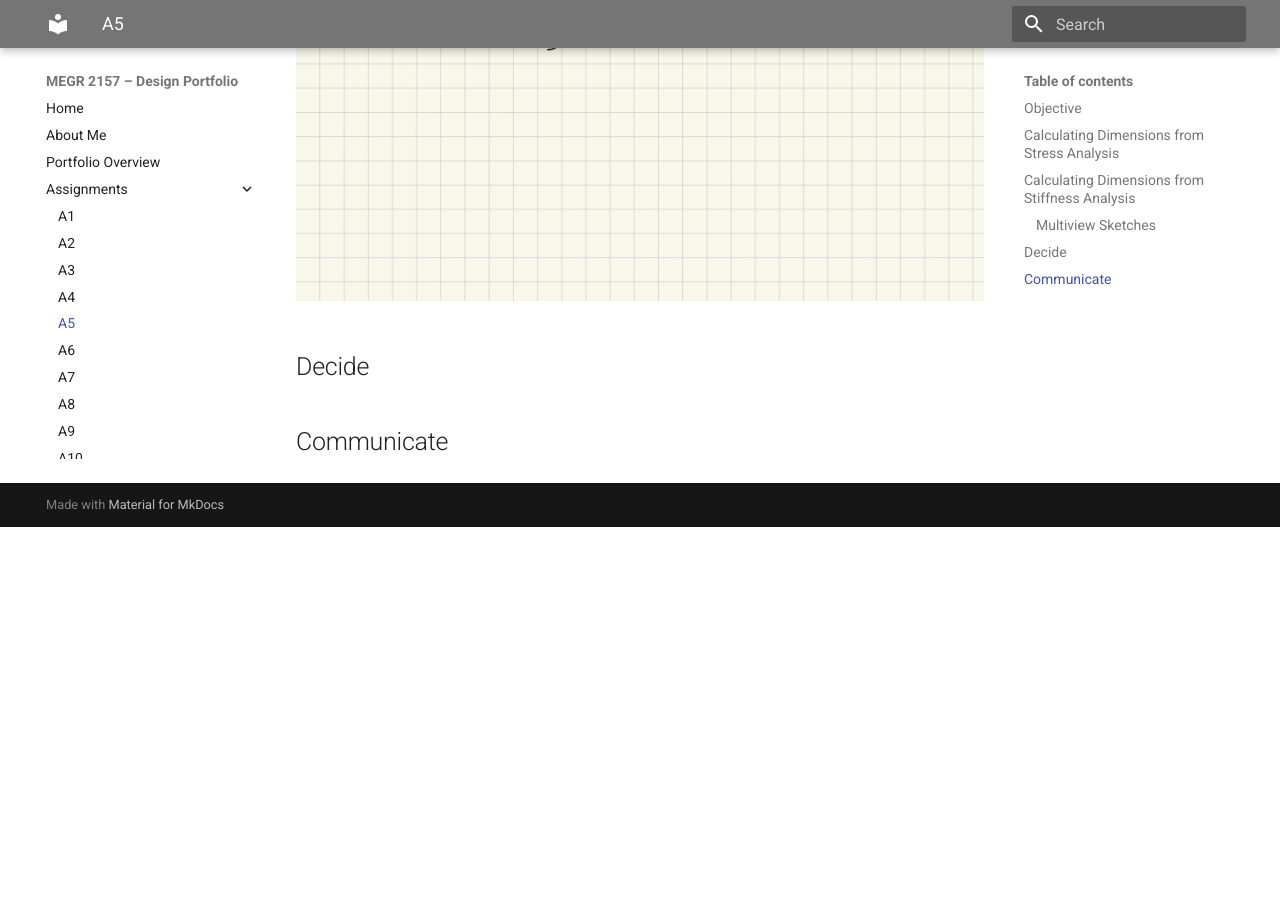
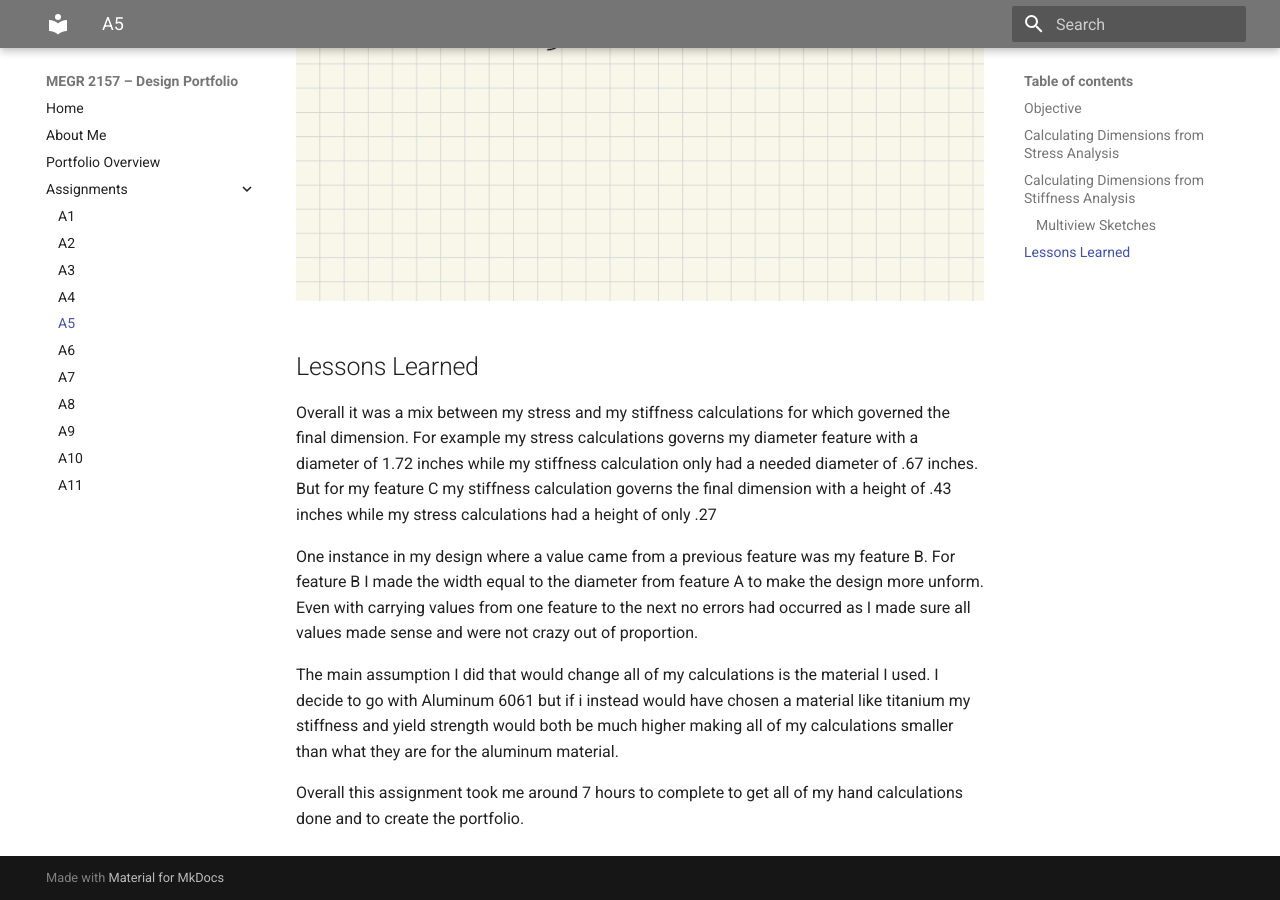
Before and after one commit to jadelma5/megr2156-portfolio, an MkDocs documentation site: the page built from docs/assignments/A05/index.md, in a window 1280 px wide and 900 px high, scrolled down 12226 px. Built offline with MkDocs 1.6.1 and Material for MkDocs 9.7.7, drawn with Linux system fonts in a browser that asks for light colours; before the commit the page ends 12753 px from its top, so only the background shows below that; some of the changed text lies outside the part shown.

Commit message:
Fix typos and update section titles in index.md
Corrected typos and improved clarity in the text. Updated section titles and added lessons learned.

```diff
--- a/docs/assignments/A05/index.md
+++ b/docs/assignments/A05/index.md
@@ -49,13 +49,18 @@ From these calculations I got both larger and smaller numbers than the stress an
 
 ### Multiview Sketches
 
-The last thing to to was to so draw multiveiw sketches of full design from botht he stress calculations and the stiffness calcuations
+The last thing to do was to draw multiveiw sketches of full design from botht he stress calculations and the stiffness calcuations.
 
 ![Stress](Stressdraw.jpg)
 
 ![stiff](Stiffdraw.jpg)
 
-## Decide
+## Lessons Learned
 
+Overall it was a mix between my stress and my stiffness calculations for which governed the final dimension. For example my stress calculations governs my diameter feature with a diameter of 1.72 inches while my stiffness calculation only had a needed diameter of .67 inches. But for my feature C my stiffness calculation governs the final dimension with a height of .43 inches while my stress calculations had a height of only .27
 
-## Communicate
+One instance in my design where a value came from a previous feature was my feature B. For feature B I made the width equal to the diameter from feature A to make the design more unform. Even with carrying values from one feature to the next no errors had occurred as I made sure all values made sense and were not crazy out of proportion.
+
+The main assumption I did that would change all of my calculations is the material I used. I decide to go with Aluminum 6061 but if i instead would have chosen a material like titanium my stiffness and yield strength would both be much higher making all of my calculations smaller than what they are for the aluminum material.
+
+Overall this assignment took me around 7 hours to complete to get all of my hand calculations done and to create the portfolio.
```
